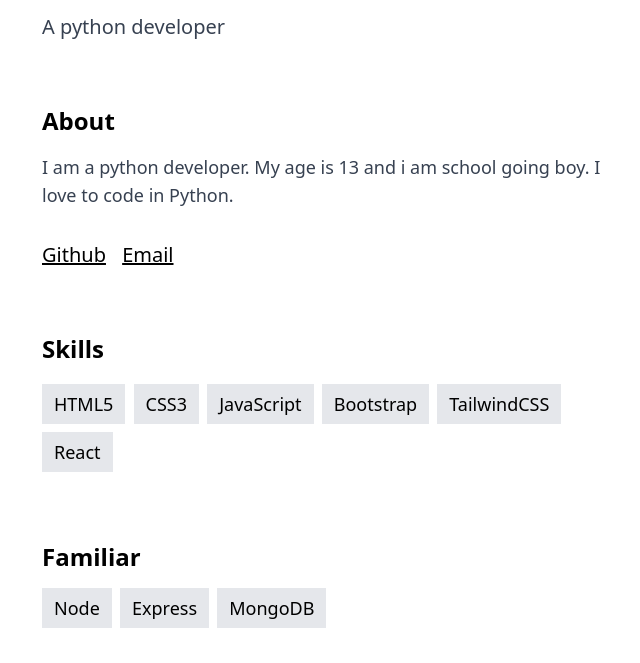
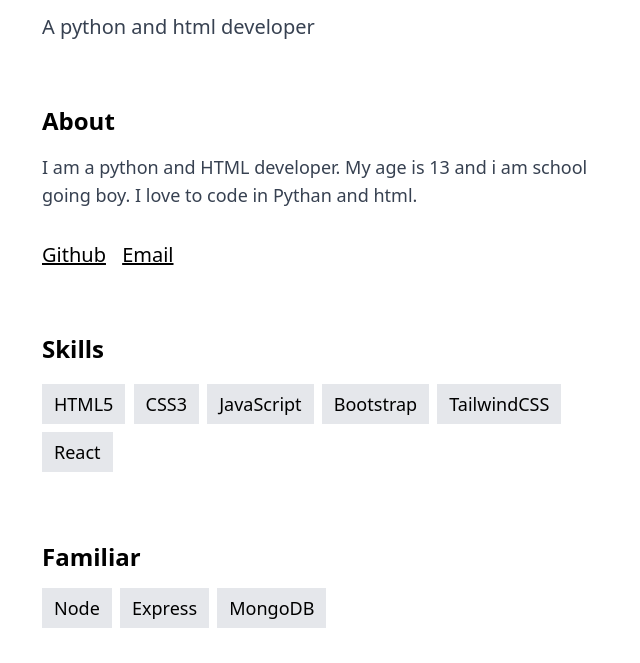
Before and after one commit to harshjangrap/portfolio, a plain HTML site: page index.html in a window 1280 px wide. Shown: the part 137-800 px from the top of the page, without its empty margins (302-942 px from the left). Drawn offline with nearby package versions, Linux system fonts and the light colour scheme.

Commit message:
Update index.html

```diff
--- a/index.html
+++ b/index.html
@@ -18,11 +18,11 @@
         <h1 class="text-4xl font-bold line-height-h1">
           <span class="bg-yellow-300">Hello</span>, I'm YashVardhan
         </h1>
-        <p class="text-xl text-gray-700 mt-4">A python developer</p>
+        <p class="text-xl text-gray-700 mt-4">A python and html developer</p>
         <div>
           <h1 class="text-2xl font-bold mt-16">About</h1>
           <p class="mt-4 text-lg text-gray-700">
-           I am a python developer. My age is 13 and i am school going boy. I love to code in Python.
+           I am a python and HTML developer. My age is 13 and i am school going boy. I love to code in Pythan and html.
           </p>
           <div class="mt-8">
             <a href="https://github.com/yash638" class="text-xl underline hover:bg-yellow-300 mr-3"
```
